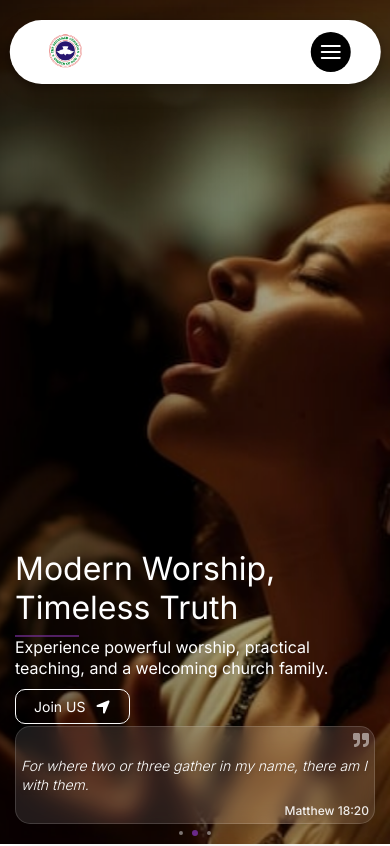
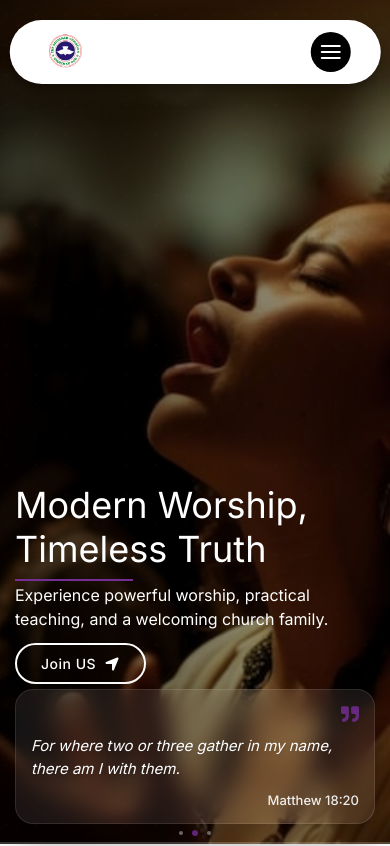
Before and after one commit to Abiola-Emmanuel/Amazing-Life, a Next.js app: page / in a window 390 px wide. Shown: the top 846 px of the page. Built offline with nearby package versions, Linux system fonts and the light colour scheme.

Commit message:
main body progress...

```diff
--- a/src/app/components/HeroCarousel.jsx
+++ b/src/app/components/HeroCarousel.jsx
@@ -81,6 +81,15 @@ const HeroCarousel = () => {
           clickable: true,
           dynamicBullets: true
         }}
+        onSlideChange={() => {
+          const progressBar = document.querySelector('.progress-bar-fill');
+          if (progressBar) {
+            progressBar.style.animation = 'none';
+            setTimeout(() => {
+              progressBar.style.animation = 'progressShrink 2.5s linear forwards';
+            }, 10);
+          }
+        }}
         className="hero-swiper"
       >
         {slides.map((slide, index) => (
@@ -89,7 +98,7 @@ const HeroCarousel = () => {
               src={slide.src}
               alt={slide.subtitle}
               fill
-              className="hero-image parallax"
+              className="hero-image"
               priority={index === 0}
               sizes="100vw"
             />
@@ -107,6 +116,10 @@ const HeroCarousel = () => {
           </SwiperSlide>
         ))}
       </Swiper>
+
+      <div className="progress-bar">
+        <div className="progress-bar-fill"></div>
+      </div>
 
       <div className="verse-container">
         <div className="verse-content">
--- a/src/app/components/MainBody.jsx
+++ b/src/app/components/MainBody.jsx
@@ -101,7 +101,10 @@ const MainBody = () => {
             fill
             className="media-card-image"
           />
-          <div className="media-text"></div>
+          <div className="media-text">
+            <h3>Bible Study</h3>
+            <p>Study guides, and devotionals </p>
+          </div>
         </div>
 
         <div className="media-card">
@@ -112,7 +115,10 @@ const MainBody = () => {
             fill
             className="media-card-image"
           />
-          <div className="media-text"></div>
+          <div className="media-text">
+            <h3>Sermons</h3>
+            <p>Watch live sermons and teachings</p>
+          </div>
         </div>
 
         <div className="media-card">
@@ -123,7 +129,51 @@ const MainBody = () => {
             fill
             className="media-card-image"
           />
-          <div className="media-text"></div>
+          <div className="media-text">
+            <h3>Worship Music</h3>
+            <p>Experience uplifting worship music</p>
+          </div>
+        </div>
+
+      </div>
+
+      <div className="join">
+        <Image
+          src={'/join-bg.jpg'}
+          fill
+          alt="Join Us Background"
+          className="join-bg"
+        />
+        <div className="join-overlay"></div>
+        <div className="join-text">
+          <h2>Join Amazing Life Family and grow with us now</h2>
+
+          <div className="join-actions">
+            <Link href="/contact" className="join-link1">Contact Us <FaLocationArrow /></Link>
+            <Link href="/welcome" className="join-link2">New Here?</Link>
+          </div>
+        </div>
+      </div>
+
+      <div className="ministries">
+        <div className="min-top">
+          <h3>MINISTRIES</h3>
+          <h2 className="title">There is a place for everyone</h2>
+        </div>
+
+        <div className="min-cards">
+          <div className="min-card">
+            <div className="min-overlay"></div>
+
+          </div>
+          <div className="min-card">
+            <div className="min-overlay"></div>
+
+          </div>
+          <div className="min-card">
+            <div className="min-overlay"></div>
+
+          </div>
         </div>
 
       </div>
--- a/src/app/components/hero-carousel.css
+++ b/src/app/components/hero-carousel.css
@@ -20,7 +20,16 @@
   position: absolute;
   inset: 0;
   z-index: 1;
-  background: linear-gradient(to right, rgba(0, 0, 0, 0.6) 0%, rgba(0, 0, 0, 0.2) 100%);
+  background: linear-gradient(to right, rgba(0, 0, 0, 0.7) 0%, rgba(0, 0, 0, 0.3) 100%);
+}
+
+.hero-overlay::after {
+  content: '';
+  position: absolute;
+  inset: 0;
+  background-image: radial-gradient(circle at 20% 50%, rgba(255, 255, 255, 0.02) 1px, transparent 1px);
+  background-size: 30px 30px;
+  pointer-events: none;
 }
 
 .hero-image {
@@ -34,13 +43,14 @@
 
 .hero-content {
   position: absolute;
-  bottom: 50px;
-  left: 50px;
+  top: 50%;
+  left: 100px;
+  transform: translateY(-50%);
   display: flex;
-  gap: 10px;
+  gap: 20px;
   z-index: 3;
   flex-direction: column;
-  width: 500px;
+  width: 550px;
   align-items: flex-start;
 }
 
@@ -49,10 +59,13 @@
 }
 
 .hero-subtitle {
-  font-size: 50px;
+  font-size: 60px;
   color: #fff;
   position: relative;
   display: inline-block;
+  opacity: 0;
+  animation: slideUp 1s ease forwards;
+  animation-delay: 0.3s;
 }
 
 .hero-subtitle::after {
@@ -84,35 +97,43 @@
 }
 
 .hero-description {
-  font-size: 20px;
+  font-size: 18px;
   color: #fff;
+  opacity: 0;
+  animation: slideUp 1s ease forwards;
+  animation-delay: 0.6s;
+  line-height: 1.6;
 }
 
 .hero-link {
-  background-color: transparent;
-  padding: 10px 25px;
-  border-radius: 10px;
-  font-size: 15px;
-  font-weight: 400;
+  background: transparent;
+  padding: 14px 32px;
+  border-radius: 50px;
+  font-size: 16px;
+  font-weight: 500;
   position: relative;
-  border: 1px solid #fff;
+  border: 2px solid #fff;
   z-index: 1;
   display: flex;
   align-items: center;
-  gap: 10px;
+  gap: 12px;
   overflow: hidden;
-  transition: all 0.3s ease;
+  transition: all 0.4s ease;
+  letter-spacing: 0.5px;
+  opacity: 0;
+  animation: slideUp 1s ease forwards;
+  animation-delay: 0.9s;
 }
 
 .hero-link a {
   text-decoration: none;
   color: #fff;
-  font-weight: 400;
+  font-weight: 500;
 }
 
 .hero-link .arrow-icon {
   font-size: 18px;
-  transition: transform 0.3s ease;
+  transition: transform 0.4s ease;
   color: #fff;
 }
 
@@ -121,23 +142,38 @@
   position: absolute;
   bottom: 0;
   left: 0;
-  top: 0;
-  width: 0;
+  width: 100%;
+  height: 0;
   background-color: #772f99;
-  overflow: hidden;
-  transition: width 0.4s ease-out;
-  border-radius: 10px;
+  transition: height 0.4s ease-out;
+  border-radius: 50px;
   z-index: -1;
 }
 
 .hero-link:hover::before {
-  width: 100%;
-  cursor: pointer;
+  height: 100%;
 }
 
 .hero-link:hover {
   border-color: #772f99;
-  transform: scale(1.05);
+  transform: translateY(-3px);
+  box-shadow: 0 10px 20px rgba(119, 47, 153, 0.3);
+}
+
+.hero-link:hover .arrow-icon {
+  transform: translateX(5px);
+}
+
+@keyframes slideUp {
+  from {
+    opacity: 0;
+    transform: translateY(30px);
+  }
+
+  to {
+    opacity: 1;
+    transform: translateY(0);
+  }
 }
 
 .verse-container {
@@ -145,40 +181,40 @@
   bottom: 50px;
   right: 50px;
   z-index: 10;
-  max-width: 320px;
-  background: rgba(255, 255, 255, 0.1);
-  backdrop-filter: blur(10px);
-  border-radius: 20px;
-  padding: 20px;
-  border: 1px solid rgba(255, 255, 255, 0.15);
-  box-shadow: 0 10px 30px rgba(0, 0, 0, 0.2);
-  transition: all 0.3s ease;
+  max-width: 340px;
+  background: rgba(255, 255, 255, 0.08);
+  backdrop-filter: blur(12px);
+  border-radius: 24px;
+  padding: 24px;
+  border: 1px solid rgba(255, 255, 255, 0.1);
+  box-shadow: 0 20px 40px rgba(0, 0, 0, 0.3);
+  transition: all 0.4s cubic-bezier(0.175, 0.885, 0.32, 1.275);
 }
 
 .verse-container:hover {
-  transform: translateY(-5px);
+  transform: translateY(-8px) scale(1.02);
 }
 
 .verse-content {
   display: flex;
   flex-direction: column;
-  gap: 8px;
+  gap: 12px;
 }
 
 .verse-quote-icon {
-  color: #fff;
-  font-size: 20px;
-  opacity: 0.5;
+  color: #772f99;
+  font-size: 24px;
+  opacity: 0.8;
   align-self: flex-end;
 }
 
 .verse-text {
   color: #fff;
   font-size: 18px;
-  line-height: 1.5;
+  line-height: 1.6;
   margin: 0;
   font-style: italic;
-  font-weight: 300;
+  font-weight: 400;
   text-shadow: 0 2px 4px rgba(0, 0, 0, 0.2);
 }
 
@@ -265,42 +301,66 @@
   opacity: 1 !important;
 }
 
+.progress-bar {
+  position: absolute;
+  bottom: 0;
+  left: 0;
+  width: 100%;
+  height: 3px;
+  background: rgba(255, 255, 255, 0.2);
+  z-index: 20;
+}
 
+.progress-bar-fill {
+  height: 100%;
+  width: 100%;
+  background: #772f99;
+  transform-origin: left;
+  animation: progressShrink 2.5s linear forwards;
+}
+
+@keyframes progressShrink {
+  from {
+    transform: scaleX(1);
+  }
+
+  to {
+    transform: scaleX(0);
+  }
+}
 
 /* For screens up to 768px */
 @media screen and (max-width: 768px) {
   .hero-content {
-    bottom: 170px;
+    top: auto;
+    bottom: 180px;
     left: 20px;
-    width: 90%;
+    transform: none;
+    width: calc(100% - 40px);
     gap: 15px;
   }
 
   .hero-subtitle {
-    font-size: 40px;
-  }
-
-  .hero-subtitle::after {
-    width: 60px;
+    font-size: 42px;
   }
 
   .hero-description {
     font-size: 18px;
-    line-height: 1.4;
+    max-width: 90%;
   }
 
   .hero-link {
-    padding: 10px 20px;
-    font-size: 16px;
+    padding: 12px 28px;
+    font-size: 15px;
   }
 
   .verse-container {
     bottom: 30px;
+    left: 20px;
     right: 20px;
-    left: 20px;
     max-width: none;
     width: auto;
-    padding: 15px;
+    padding: 18px;
   }
 
   .verse-text {
@@ -312,7 +372,7 @@
   }
 
   .verse-quote-icon {
-    font-size: 18px;
+    font-size: 20px;
   }
 
   .scroll-indicator {
@@ -320,31 +380,33 @@
   }
 }
 
+/* For screens 769px and above */
 @media screen and (min-width: 769px) {
   .hero-content {
-    bottom: 50px;
-    left: 50px;
-    width: 500px;
+    top: 50%;
+    left: 100px;
+    transform: translateY(-50%);
+    width: 550px;
   }
 
   .hero-subtitle {
-    font-size: 50px;
+    font-size: 60px;
   }
 
   .hero-description {
-    font-size: 20px;
+    font-size: 18px;
   }
 
   .hero-link {
-    padding: 10px 25px;
-    font-size: 15px;
+    padding: 14px 32px;
+    font-size: 16px;
   }
 
   .verse-container {
-    bottom: 100px;
+    bottom: 50px;
     right: 50px;
-    max-width: 320px;
-    padding: 20px;
+    max-width: 340px;
+    padding: 24px;
   }
 
   .verse-text {
@@ -356,21 +418,21 @@
   }
 
   .verse-quote-icon {
-    font-size: 20px;
+    font-size: 24px;
   }
 }
 
 /* For screens 400px and below */
 @media screen and (max-width: 400px) {
   .hero-content {
-    bottom: 120px;
+    bottom: 160px;
     left: 15px;
-    width: 90%;
-    gap: 10px;
+    width: calc(100% - 30px);
+    gap: 12px;
   }
 
   .hero-subtitle {
-    font-size: 32px;
+    font-size: 36px;
   }
 
   .hero-subtitle::after {
@@ -380,12 +442,14 @@
 
   .hero-description {
     font-size: 16px;
-    line-height: 1.3;
+    max-width: 100%;
+    line-height: 1.5;
   }
 
   .hero-link {
-    padding: 8px 18px;
+    padding: 10px 24px;
     font-size: 14px;
+    gap: 8px;
   }
 
   .hero-link .arrow-icon {
@@ -394,27 +458,31 @@
 
   .verse-container {
     bottom: 20px;
+    left: 15px;
     right: 15px;
-    left: 15px;
-    padding: 5px;
-    border-radius: 15px;
+    padding: 15px;
+    border-radius: 18px;
   }
 
   .verse-text {
-    font-size: 14px;
-    line-height: 1.4;
+    font-size: 15px;
+    line-height: 1.5;
   }
 
   .verse-reference {
-    font-size: 12px;
+    font-size: 13px;
   }
 
   .verse-quote-icon {
-    font-size: 16px;
+    font-size: 18px;
   }
 
   .swiper-pagination-bullet {
     width: 6px !important;
     height: 6px !important;
   }
+
+  .progress-bar {
+    height: 2px;
+  }
 }
--- a/src/app/components/navbar.css
+++ b/src/app/components/navbar.css
@@ -3,7 +3,7 @@
 }
 
 nav {
-  z-index: 10;
+  z-index: 1000;
   position: fixed;
   left: 50%;
   transform: translateX(-50%);
```
Also changed, not shown: src/app/components/main-body.css (+171 -1 lines), public/join-bg.jpg (added).
